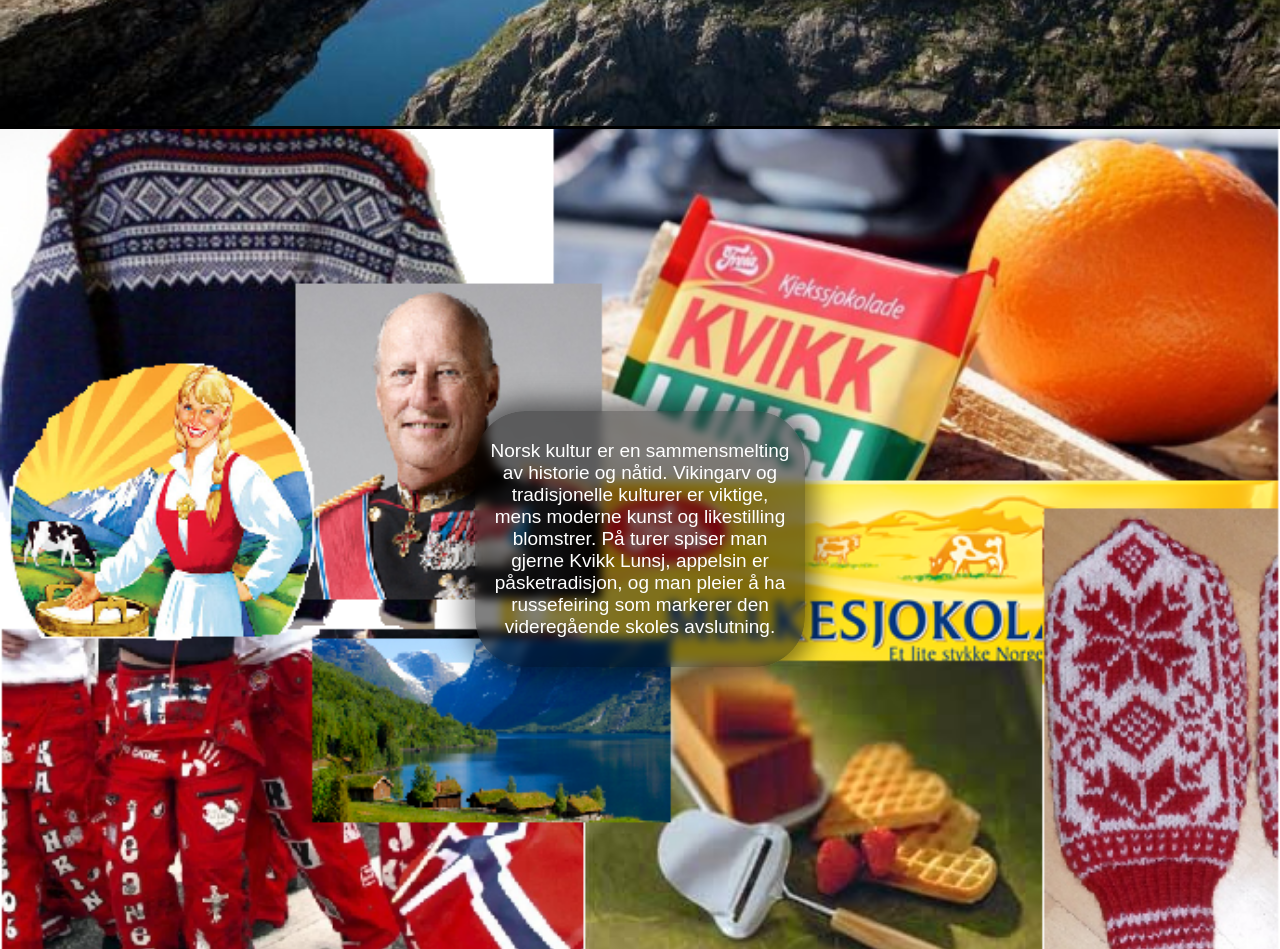
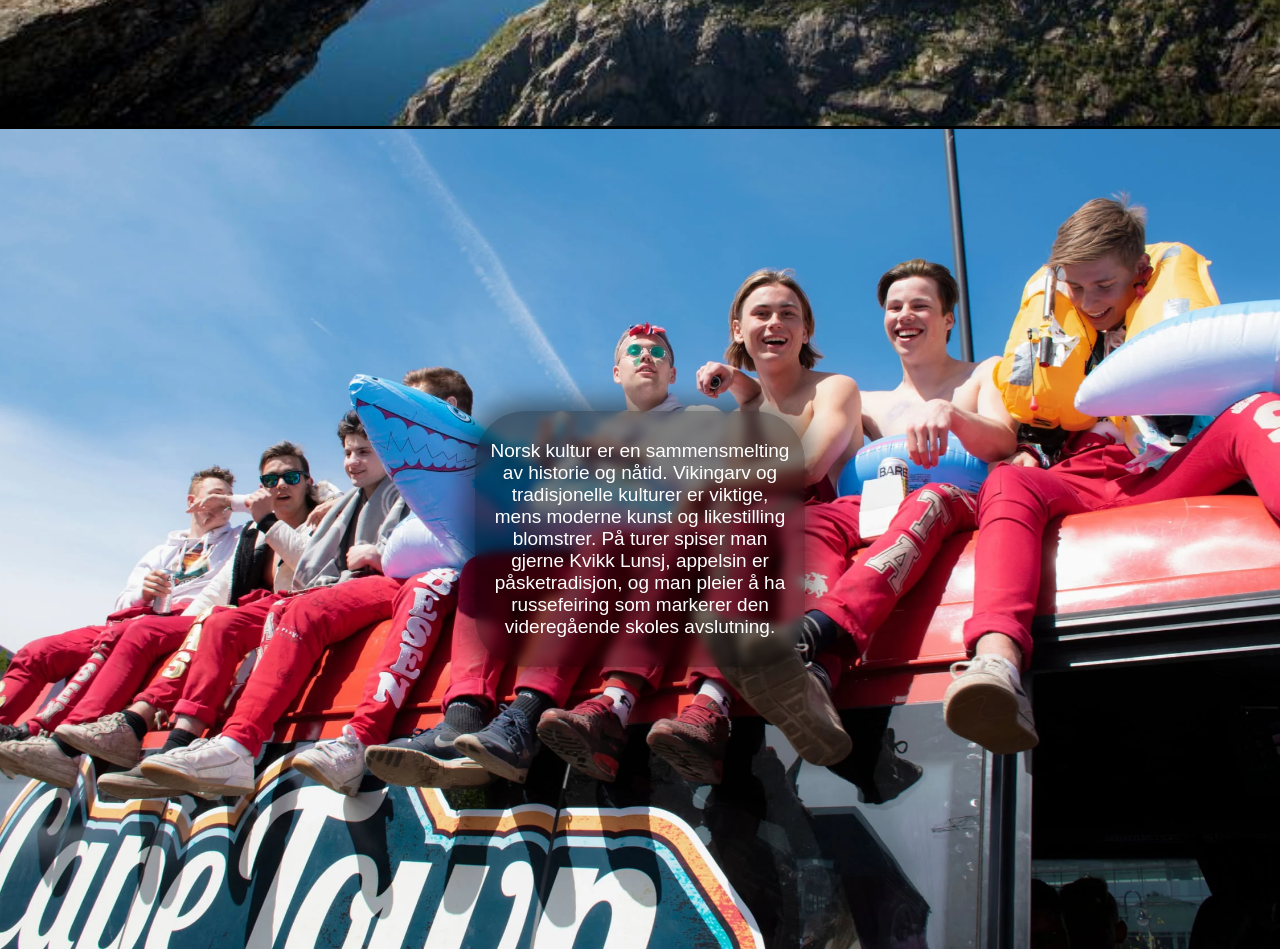
Before and after one commit to Fredrik06/Norge-info, a plain HTML site: page main.html in a window 1280 px wide. Shown: the part 2340-3289 px from the top of the page. Drawn offline with Linux system fonts and the light colour scheme.

Commit message:
Updated background image in kultur section

```diff
--- a/style.css
+++ b/style.css
@@ -71,7 +71,7 @@ section {
 }
 
 .kultur {
-    background-image: url(uten-navn1.png);
+    background-image: url(russ.webp);
 }
 
 .text-box {
```
Also changed, not shown: russ.webp (added).
